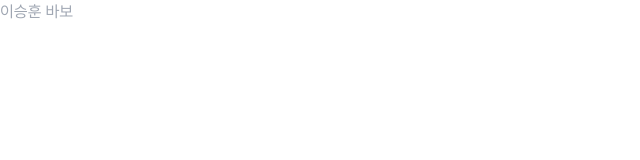
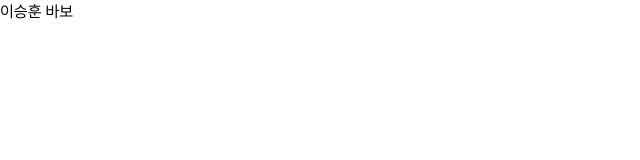
Before and after one commit to junhyeon0218/calog-ui, a Next.js app: page / in a window 1280 px wide. Shown: the top 160 px of the page, without its empty margins (0-640 px from the left). Built offline with nearby package versions, Linux system fonts and the light colour scheme.

Commit message:
🔧 Change: 디렉토리 구조 설정 및 tailwind.config 수정

```diff
--- a/tailwind.config.js
+++ b/tailwind.config.js
@@ -22,22 +22,22 @@ module.exports = {
       colors: {
         primary: '#112D4E',
         blue: {
-          '3F': '#3F72AF',
+          '3f': '#3F72AF',
           76: '#76A5EA',
-          DB: '#DBE2EF',
+          db: '#DBE2EF',
         },
         gray: {
           78: '#787486',
-          '9F': '#9FA6B2',
-          D9: '#D9D9D9',
-          EE: '#EEEEEE',
-          FA: '#FAFAFA',
+          '9f': '#9FA6B2',
+          d9: '#D9D9D9',
+          ee: '#EEEEEE',
+          fa: '#FAFAFA',
         },
         black: {
           DEFAULT: '#000',
-          1717: '#171717',
-          3332: '#333236',
-          '4B4B': '#4B4B4B',
+          17: '#171717',
+          33: '#333236',
+          '4b': '#4B4B4B',
           overlay: 'rgba(0, 0, 0, 0.70)', // 모달창 뒷 배경
         },
         red: '#D6173A',
```
Also changed, not shown: src/pages/signup.tsx (deleted).
